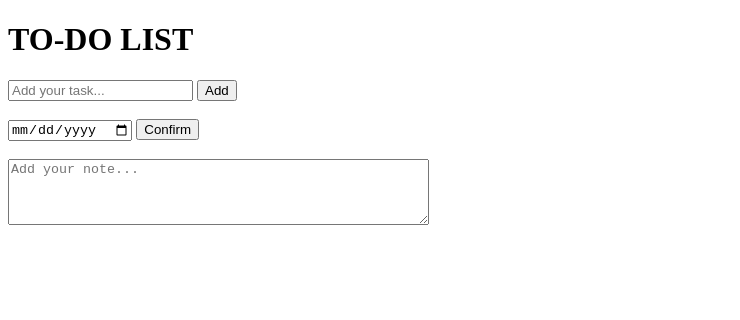
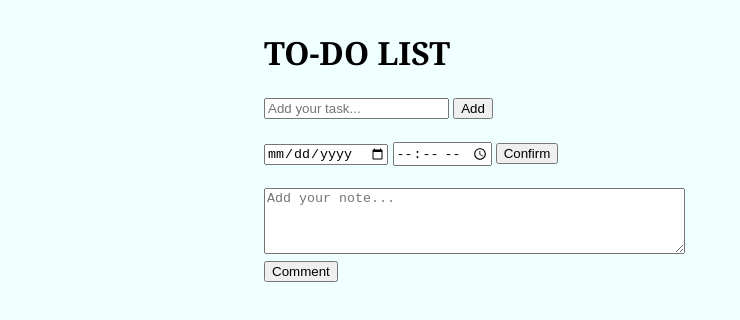
Before and after one commit to TruongPhuc2005/to-do-list-app, a plain HTML site: page index.html in a window 1280 px wide. Shown: the whole page, without its empty margins (0-740 px from the left). Drawn offline with Linux system fonts and the light colour scheme.

Commit message:
change css body

```diff
--- a/index.html
+++ b/index.html
@@ -16,9 +16,12 @@
             <button type="submit">Add</button>
             <br><br>
             <input type="date" required>
+            <input type="time">
             <button type="submit">Confirm</button>
             <br><br>
             <textarea id="todo-form" placeholder="Add your note..." rows="4" cols="50"></textarea>
+            <br>
+            <button type="submit">Comment</button>
         </form>
         <ul id="todo-list"></ul>
 
--- a/style.css
+++ b/style.css
@@ -0,0 +1,6 @@
+body{
+    font-family: Georgia, 'Times New Roman', Times, serif;
+    background-color: azure;
+    padding-top: 2px;
+    padding-left: 20%;
+}
```
